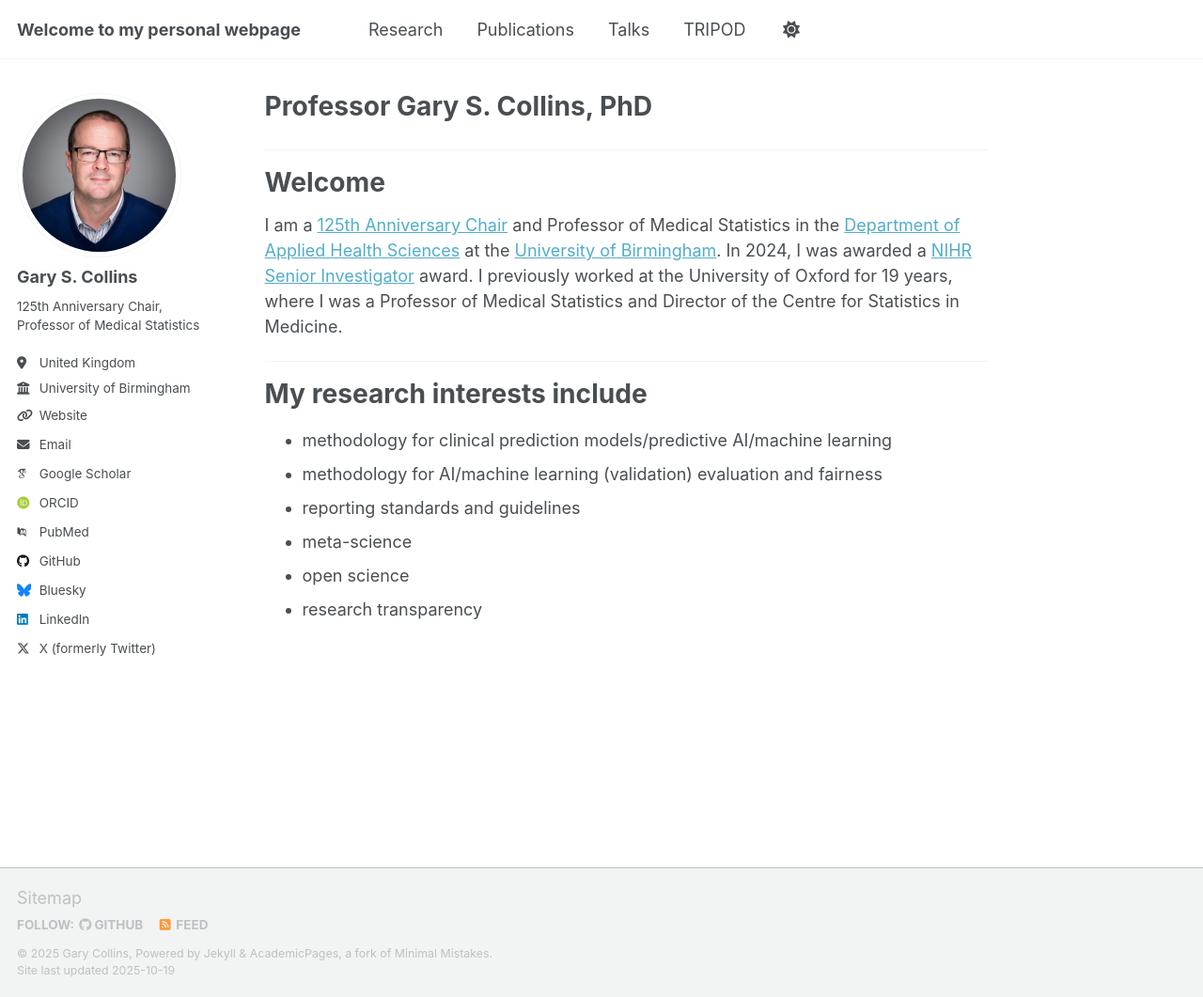
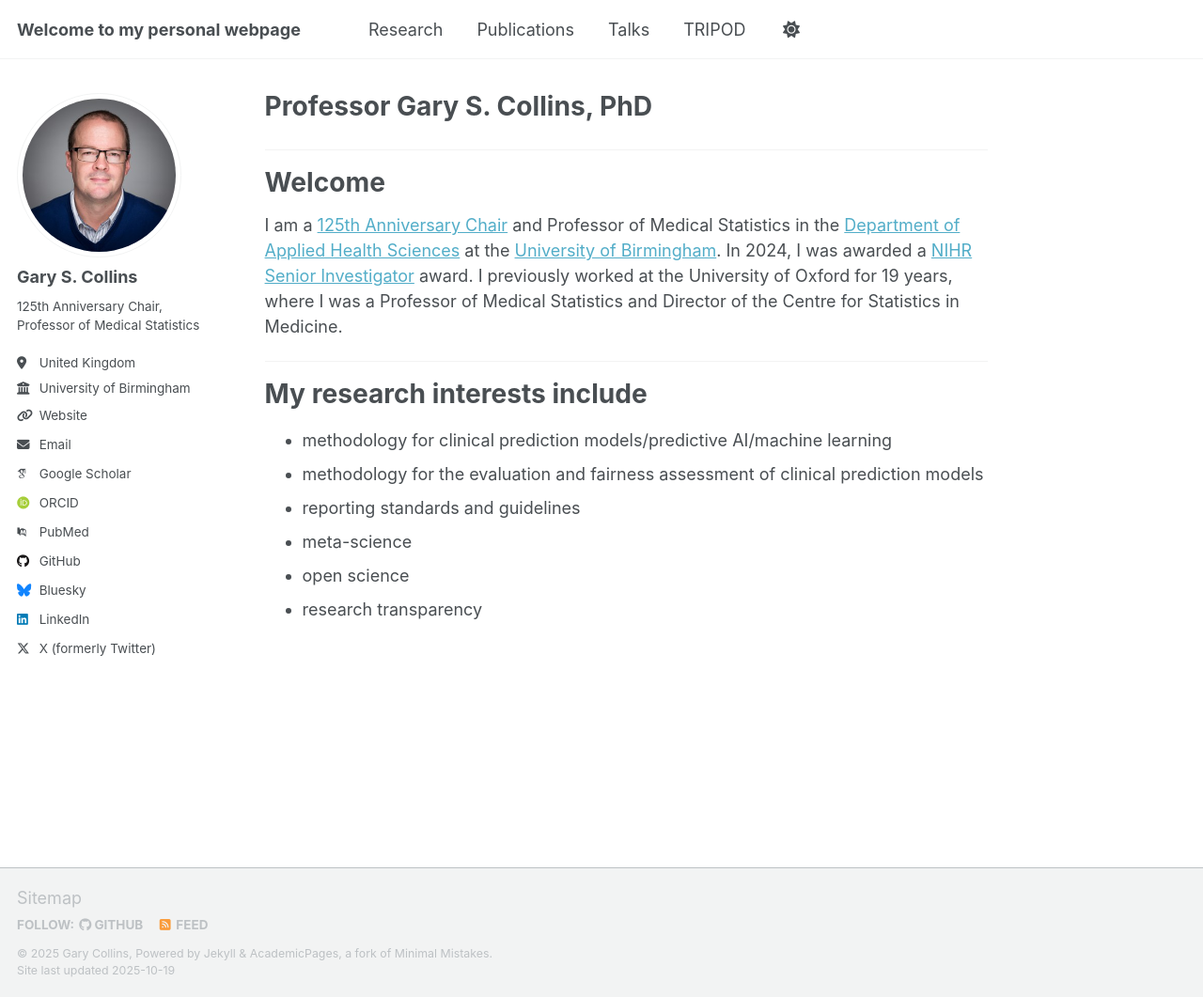
Before and after one commit to gscollins1973/gscollins1973.github.io, a Jekyll site: the page built from _pages/about.md, in a window 1280 px wide and 1061 px high. Shown: the whole window at 94% size. Built offline with Jekyll 4.4.1, drawn with Linux system fonts in a browser that asks for light colours; some web fonts are replaced; a script that is not in the unit is left out.

Commit message:
Update about.md

```diff
--- a/_pages/about.md
+++ b/_pages/about.md
@@ -14,7 +14,7 @@ I am a <a href="https://www.birmingham.ac.uk/research/125th-anniversary-fellows-
 <h1>My research interests include</h1>
 <ul>
   <li>methodology for clinical prediction models/predictive AI/machine learning</li>
-  <li>methodology for AI/machine learning (validation) evaluation and fairness</li>
+  <li>methodology for the evaluation and fairness assessment of clinical prediction models</li>
   <li>reporting standards and guidelines</li>
   <li>meta-science</li>
   <li>open science</li>
```
